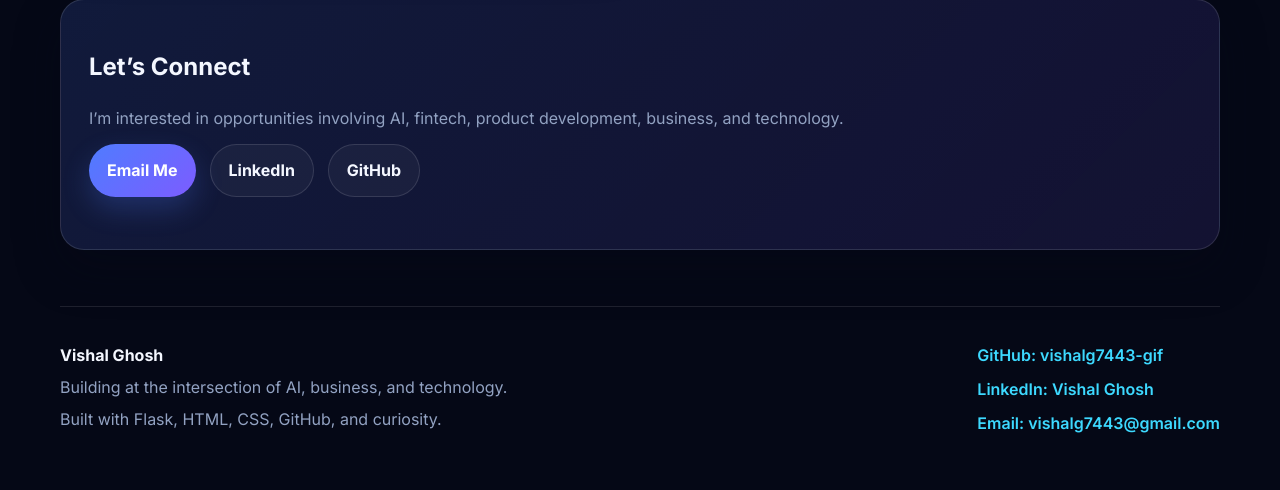
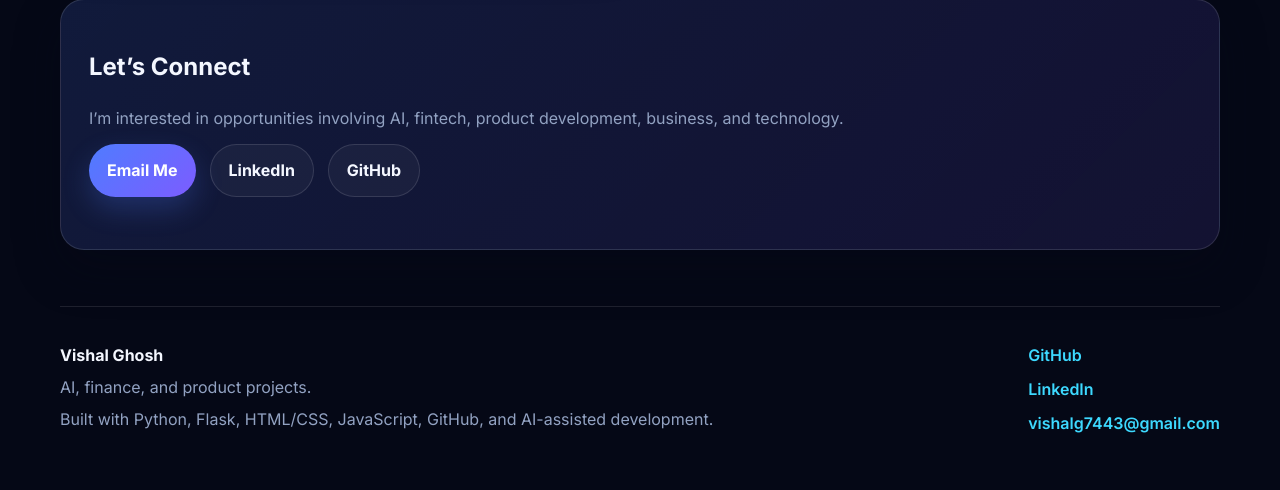
Before and after one commit to vishalg7443-gif/my-portfolio, a Flask app: page / in a window 1280 px wide. Shown: the part 3781-4271 px from the top of the page. Run offline with Flask 3, Linux system fonts and the light colour scheme.

Commit message:
Polish portfolio navigation and footer

```diff
--- a/templates/base.html
+++ b/templates/base.html
@@ -3,8 +3,9 @@
 <head>
     <meta charset="UTF-8">
     <meta name="viewport" content="width=device-width, initial-scale=1.0">
-    <meta name="description" content="Vishal Ghosh's portfolio website featuring projects at the intersection of AI, finance, and technology.">
-    <title>{% block title %}Vishal Builds{% endblock %}</title>
+    <meta name="description" content="Vishal Ghosh — portfolio featuring AI, finance, data, agent, RAG, and product projects.">
+    <meta name="author" content="Vishal Ghosh">
+    <title>{% block title %}Vishal Ghosh | Portfolio{% endblock %}</title>
     <link rel="preconnect" href="https://fonts.googleapis.com">
     <link rel="preconnect" href="https://fonts.gstatic.com" crossorigin>
     <link href="https://fonts.googleapis.com/css2?family=Inter:wght@400;500;600;700;800&display=swap" rel="stylesheet">
@@ -14,36 +15,28 @@
 <body>
     <div class="site-shell">
         <header class="site-header">
-            <a class="brand" href="/#top" aria-label="Vishal Builds home">Vishal Builds</a>
-            <button class="menu-toggle" type="button" aria-expanded="false" aria-label="Toggle navigation">
-                <span></span>
-                <span></span>
-                <span></span>
-            </button>
+            <a class="brand" href="/#top" aria-label="Vishal Ghosh home">Vishal Ghosh</a>
+            <button class="menu-toggle" type="button" aria-expanded="false" aria-label="Toggle navigation"><span></span><span></span><span></span></button>
             <nav class="site-nav" aria-label="Primary navigation">
-                <a href="/#top">Home</a>
                 <a href="/#about">About</a>
-                <a href="/#interests">Interests</a>
+                <a href="/#skills">Skills</a>
                 <a href="/#projects">Projects</a>
-                <a href="/#journey">Journey</a>
                 <a href="/#contact">Contact</a>
             </nav>
         </header>
 
-        <main id="top">
-            {% block content %}{% endblock %}
-        </main>
+        <main id="top">{% block content %}{% endblock %}</main>
 
-        <footer class="site-footer" id="contact">
+        <footer class="site-footer">
             <div>
                 <p class="footer-name">Vishal Ghosh</p>
-                <p class="footer-tagline">Building at the intersection of AI, business, and technology.</p>
-                <p class="footer-meta">Built with Flask, HTML, CSS, GitHub, and curiosity.</p>
+                <p class="footer-tagline">AI, finance, and product projects.</p>
+                <p class="footer-meta">Built with Python, Flask, HTML/CSS, JavaScript, GitHub, and AI-assisted development.</p>
             </div>
             <div class="footer-links" aria-label="Personal links">
-                <a href="https://github.com/vishalg7443-gif" target="_blank" rel="noreferrer">GitHub: vishalg7443-gif</a>
-                <a href="https://www.linkedin.com/in/vishal-gh/" target="_blank" rel="noreferrer">LinkedIn: Vishal Ghosh</a>
-                <a href="mailto:vishalg7443@gmail.com">Email: vishalg7443@gmail.com</a>
+                <a href="https://github.com/vishalg7443-gif" target="_blank" rel="noreferrer">GitHub</a>
+                <a href="https://www.linkedin.com/in/vishal-gh/" target="_blank" rel="noreferrer">LinkedIn</a>
+                <a href="mailto:vishalg7443@gmail.com">vishalg7443@gmail.com</a>
             </div>
         </footer>
     </div>
@@ -51,20 +44,16 @@
     <script>
         const toggle = document.querySelector('.menu-toggle');
         const nav = document.querySelector('.site-nav');
-
         if (toggle && nav) {
             toggle.addEventListener('click', () => {
                 const expanded = toggle.getAttribute('aria-expanded') === 'true';
                 toggle.setAttribute('aria-expanded', String(!expanded));
                 nav.classList.toggle('is-open');
             });
-
-            nav.querySelectorAll('a').forEach((link) => {
-                link.addEventListener('click', () => {
-                    toggle.setAttribute('aria-expanded', 'false');
-                    nav.classList.remove('is-open');
-                });
-            });
+            nav.querySelectorAll('a').forEach((link) => link.addEventListener('click', () => {
+                toggle.setAttribute('aria-expanded', 'false');
+                nav.classList.remove('is-open');
+            }));
         }
     </script>
     <script src="{{ url_for('static', filename='portfolio.js') }}"></script>
```
